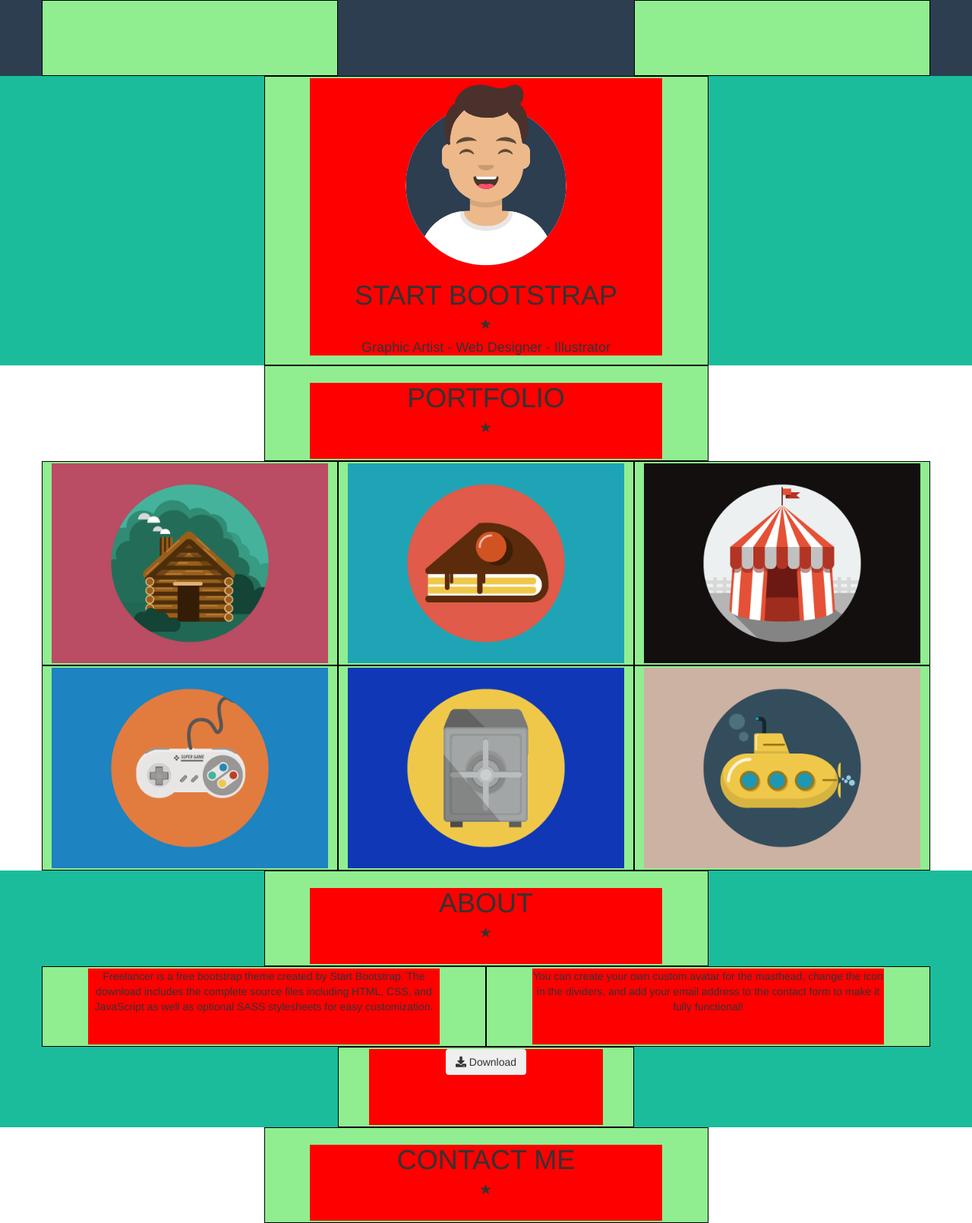
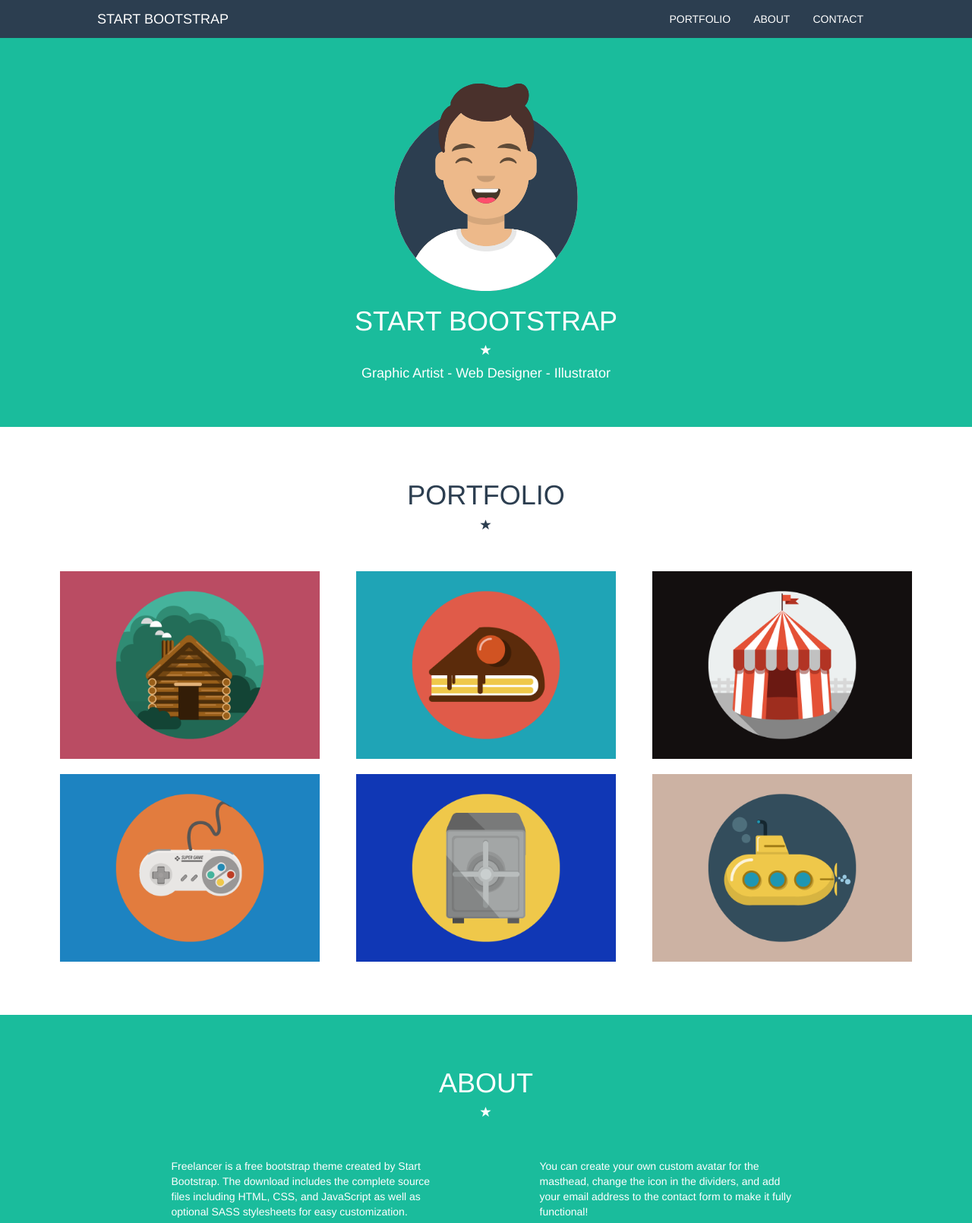
Before and after one commit to AngeloCinaWD/html-css-bootstrap-freelancer, a plain HTML site: page index.html in a window 1280 px wide. Shown: the top 1610 px of the page at 76% size. Drawn offline with nearby package versions, Linux system fonts and the light colour scheme.

Commit message:
Responsive bootstrap freelancer

```diff
--- a/css/style.css
+++ b/css/style.css
@@ -8,12 +8,12 @@
 
 /* regole di debug */
 
-[class*="col-"] {
+/* [class*="col-"] {
   min-height: 100px;
   background-color: lightgreen;
   border: solid 1px  #000;
   padding: 2px;
-}
+} */
 
 /* .container {
   background-color: red;
@@ -31,34 +31,22 @@
   background-color: #1abc9c;
 }
 
+#sezione1, #sezione2, #sezione3, #sezione4, #sezione5 {
+  padding: 50px 0;
+}
 
-/* header */
-
-
-
-
-/* parte centrale */
-/* sezione 1 */
-
-#start, #portfolio, #about, #download, #contact, #form, .testosez3, .info, #copyright {
+#navbarheader, #start, #about, #download, #form, .testosez3, .info, #copyright {
   width:80%;
   margin: auto;
-  background-color: red;
-  min-height: 100px;
   text-align: center;
+  color: white;
 }
 
-form {
-  text-align: left;
-}
-
-form textarea, form input {
-  width: 100%;
-}
-
-#avatar {
-  width: 50%;
+#portfolio, #contact {
+  width:80%;
   margin: auto;
+  text-align: center;
+  color: #2c3e50;
 }
 
 #avatar > img, .imgportfolio > img {
@@ -66,6 +54,48 @@
   height: auto;
 }
 
+#avatar, #portfolio, #about, #contact {
+  margin-bottom: 50px;
+}
+
+/* header */
+
+header {
+  position: fixed;
+  top: 0;
+  left: 0;
+  width: 100%;
+  z-index: 100;
+}
+
+#navbarheader > .navbar-default {
+  background-color: #2c3e50;
+  border: none;
+  border-radius: 0;
+  margin-bottom: 0;
+}
+
+.navbar-default > .container-fluid {
+  padding-left: 0;
+  padding-right: 0;
+}
+
+#navbarheader a {
+  color: white;
+}
+
+/* parte centrale */
+
+/* sezione 1 */
+
+#sezione1 {
+  margin-top: 50px;
+}
+
+#avatar {
+  width: 60%;
+  margin: auto;
+}
 
 /* sezione 2 */
 
@@ -74,21 +104,94 @@
   margin: auto;
 }
 
-
+.imgportfolio:nth-of-type(1), .imgportfolio:nth-of-type(2), .imgportfolio:nth-of-type(3) {
+  margin-bottom: 20px;
+}
 
 /* sezione 3 */
 
+#textLsez3 {
+  padding-left: 100px;
+  text-align: left;
+}
+
+#textRsez3 {
+  padding-right: 100px;
+  text-align: left;
+}
+
+#download {
+  margin-top: 50px;
+}
+
+#download > button {
+  background-color: #1abc9c;
+  color: white;
+  border-color: white;
+}
 
 /* sezione 4 */
 
+form {
+  text-align: left;
+  color: #495057;
+}
+
+form textarea, form input {
+  width: 100%;
+}
+
+form > * {
+  padding: 20px 0;
+}
+
+form > button {
+  background-color: #1abc9c;
+  width: 100px;
+  border-radius: 5px;
+  color: white;
+  font-weight: bold;
+}
 
 /* piè di pagina */
 
 /* sezione 5 */
 
+.info i {
+  font-size: 15px;
+  border: 2px solid white;
+  border-radius: 50%;
+  padding: 15px;
+}
+
+.info i:nth-of-type(2) {
+  margin: 0 10px;
+}
+
+.info i:nth-of-type(3) {
+  margin-right: 10px;
+}
 
 /* sezione6 */
 
 #sezione6 {
   background-color: #1a252f;
+  padding: 24px 0;
 }
+
+/* media query */
+
+@media (max-width: 991px) {
+  #textLsez3 {
+    margin-bottom: 30px;
+    padding-left: 0;
+  }
+
+  #textRsez3 {
+    padding-right: 0;
+  }
+
+  .info {
+    margin-top: 30px;
+  }
+}
--- a/index.html
+++ b/index.html
@@ -7,27 +7,42 @@
     <link rel="stylesheet" href="https://stackpath.bootstrapcdn.com/bootstrap/3.4.1/css/bootstrap.min.css" integrity="sha384-HSMxcRTRxnN+Bdg0JdbxYKrThecOKuH5zCYotlSAcp1+c8xmyTe9GYg1l9a69psu" crossorigin="anonymous">
     <link rel="stylesheet" href="css/style.css">
     <link rel="stylesheet" href="https://cdnjs.cloudflare.com/ajax/libs/font-awesome/5.13.0/css/all.min.css">
+    <script src="https://code.jquery.com/jquery-3.5.1.min.js" integrity="sha256-9/aliU8dGd2tb6OSsuzixeV4y/faTqgFtohetphbbj0=" crossorigin="anonymous"></script>
+    <script src="https://stackpath.bootstrapcdn.com/bootstrap/3.4.1/js/bootstrap.min.js" integrity="sha384-aJ21OjlMXNL5UyIl/XNwTMqvzeRMZH2w8c5cRVpzpU8Y5bApTppSuUkhZXN0VxHd" crossorigin="anonymous"></script>
   </head>
   <body>
       <!-- header -->
       <header>
-        <div class="container">
-          <nav>
-            <div class="row">
-              <div class="col-xs-6 col-md-6 col-lg-4">
+        <div id="navbarheader">
+          <nav class="navbar navbar-default">
+            <div class="container-fluid">
+              <!-- Brand and toggle get grouped for better mobile display -->
+              <div class="navbar-header">
+                <button type="button" class="navbar-toggle collapsed" data-toggle="collapse" data-target="#bs-example-navbar-collapse-1" aria-expanded="false">
+                  <span class="sr-only">Toggle navigation</span>
+                  <span class="icon-bar"></span>
+                  <span class="icon-bar"></span>
+                  <span class="icon-bar"></span>
+                </button>
+                <a class="navbar-brand" href="#">START BOOTSTRAP</a>
+              </div>
 
-              </div>
-              <div class="col-xs-6 col-md-6 col-lg-4 col-lg-offset-4">
+              <!-- Collect the nav links, forms, and other content for toggling -->
+              <div class="collapse navbar-collapse" id="bs-example-navbar-collapse-1">
 
-              </div>
-            </div>
+                <ul class="nav navbar-nav navbar-right">
+                  <li><a href="#">PORTFOLIO</a></li>
+                  <li><a href="#">ABOUT</a></li>
+                  <li><a href="#">CONTACT</a></li>
+                </ul>
+              </div><!-- /.navbar-collapse -->
+            </div><!-- /.container-fluid -->
           </nav>
         </div>
       </header>
 
       <!-- parte centrale -->
       <main>
-
         <!-- sezione 1 -->
         <section id="sezione1">
           <div class="container">
@@ -38,7 +53,7 @@
                     <img src="img/avataaars.svg" alt="">
                   </div>
                   <h1>START BOOTSTRAP</h1>
-                  <span class="glyphicon glyphicon-star"></span> <br>
+                  <span class="glyphicon glyphicon-star"></span>
                   <h4>Graphic Artist - Web Designer - Illustrator</h4>
                 </div>
               </div>
@@ -104,18 +119,17 @@
                 </div>
               </div>
             </div>
-
             <div class="row">
               <div class="col-xs-12 col-md-6 col-lg-6">
                 <div class="testosez3">
-                  <div class="textLsez3">
+                  <div id="textLsez3">
                     Freelancer is a free bootstrap theme created by Start Bootstrap. The download includes the complete source files including HTML, CSS, and JavaScript as well as optional SASS stylesheets for easy customization.
                   </div>
                 </div>
               </div>
               <div class="col-xs-12 col-md-6 col-lg-6">
                 <div class="testosez3">
-                  <div class="textRsez3">
+                  <div id="textRsez3">
                     You can create your own custom avatar for the masthead, change the icon in the dividers, and add your email address to the contact form to make it fully functional!
                   </div>
                 </div>
@@ -127,11 +141,9 @@
                 <div id="download">
                   <button class="btn"><i class="fa fa-download"></i> Download</button>
                 </div>
-
               </div>
             </div>
           </div>
-
         </section>
 
         <!-- sezione 4 -->
@@ -181,7 +193,12 @@
               <div class="col-xs-12 col-md-4 col-lg-4">
                 <div class="info">
                   <h4>AROUND THE WEB</h4>
-                  <p>2215 John Daniel Drive Clark, MO 65243</p>
+                  <p>
+                    <i class="fab fa-facebook-f"></i>
+                    <i class="fab fa-twitter"></i>
+                    <i class="fab fa-linkedin-in"></i>
+                    <i class="fab fa-dribbble"></i>
+                  </p>
                 </div>
               </div>
               <div class="col-xs-12 col-md-4 col-lg-4">
```
